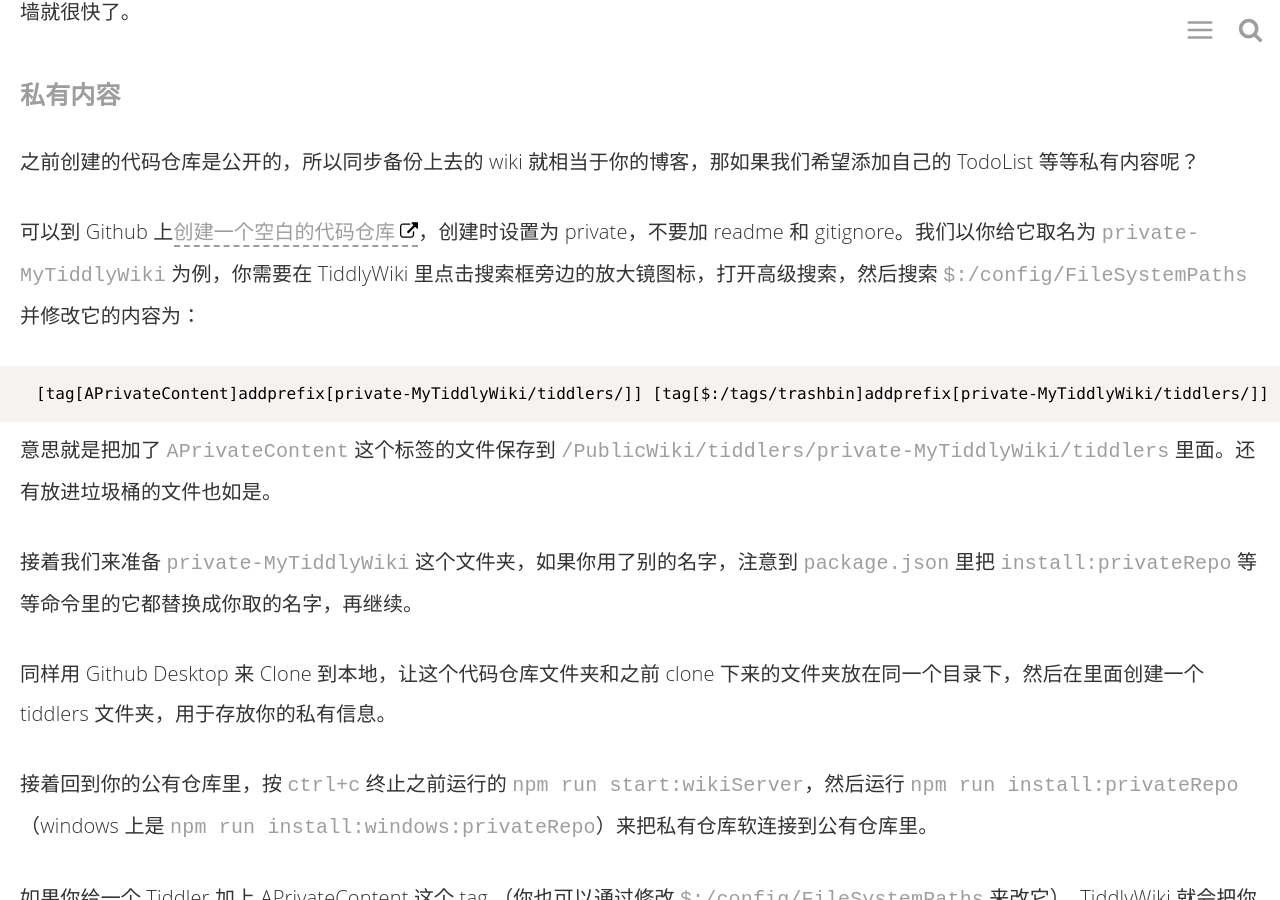
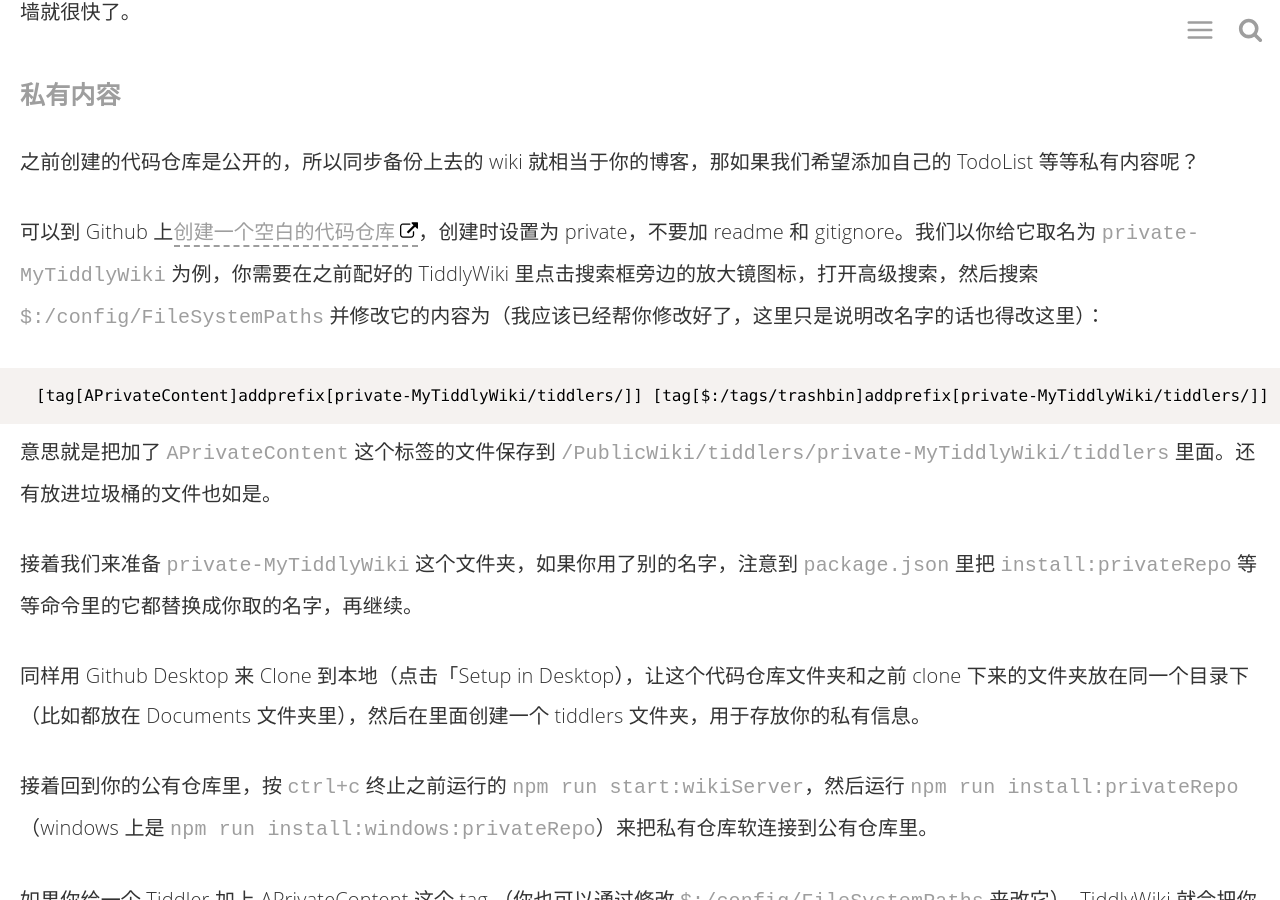
Before and after one commit to linonetwo/linonetwo.github.io, a Jekyll site: the page built from _posts/2020-04-13-用tiddlywiki替代notion和evernote管理知识.md, in a window 1280 px wide and 900 px high, scrolled down 9263 px. Built offline with Jekyll 4.4.1, drawn with Linux system fonts in a browser that asks for light colours; comment, search, counter and statistics services are not loaded.

Commit message:
Update 2020-04-13-用tiddlywiki替代notion和evernote管理知识.md

````diff
--- a/_posts/2020-04-13-用tiddlywiki替代notion和evernote管理知识.md
+++ b/_posts/2020-04-13-用tiddlywiki替代notion和evernote管理知识.md
@@ -77,7 +77,7 @@ WebCatalog 就会帮你把你的 Wiki 打包成一个桌面 App 啦！而且打
 
 之前创建的代码仓库是公开的，所以同步备份上去的 wiki 就相当于你的博客，那如果我们希望添加自己的 TodoList 等等私有内容呢？
 
-可以到 Github 上[创建一个空白的代码仓库](https://github.com/new)，创建时设置为 private，不要加 readme 和 gitignore。我们以你给它取名为 `private-MyTiddlyWiki` 为例，你需要在 TiddlyWiki 里点击搜索框旁边的放大镜图标，打开高级搜索，然后搜索 `$:/config/FileSystemPaths` 并修改它的内容为：
+可以到 Github 上[创建一个空白的代码仓库](https://github.com/new)，创建时设置为 private，不要加 readme 和 gitignore。我们以你给它取名为 `private-MyTiddlyWiki` 为例，你需要在之前配好的 TiddlyWiki 里点击搜索框旁边的放大镜图标，打开高级搜索，然后搜索 `$:/config/FileSystemPaths` 并修改它的内容为（我应该已经帮你修改好了，这里只是说明改名字的话也得改这里）：
 
 ```lisp
 [tag[APrivateContent]addprefix[private-MyTiddlyWiki/tiddlers/]] [tag[$:/tags/trashbin]addprefix[private-MyTiddlyWiki/tiddlers/]]
@@ -87,7 +87,7 @@ WebCatalog 就会帮你把你的 Wiki 打包成一个桌面 App 啦！而且打
 
 接着我们来准备 `private-MyTiddlyWiki` 这个文件夹，如果你用了别的名字，注意到 `package.json` 里把 `install:privateRepo` 等等命令里的它都替换成你取的名字，再继续。
 
-同样用 Github Desktop 来 Clone 到本地，让这个代码仓库文件夹和之前 clone 下来的文件夹放在同一个目录下，然后在里面创建一个 tiddlers 文件夹，用于存放你的私有信息。
+同样用 Github Desktop 来 Clone 到本地（点击「Setup in Desktop），让这个代码仓库文件夹和之前 clone 下来的文件夹放在同一个目录下（比如都放在 Documents 文件夹里），然后在里面创建一个 tiddlers 文件夹，用于存放你的私有信息。
 
 接着回到你的公有仓库里，按 `ctrl+c` 终止之前运行的 `npm run start:wikiServer`，然后运行 `npm run install:privateRepo`（windows 上是 `npm run install:windows:privateRepo`）来把私有仓库软连接到公有仓库里。
 
````
